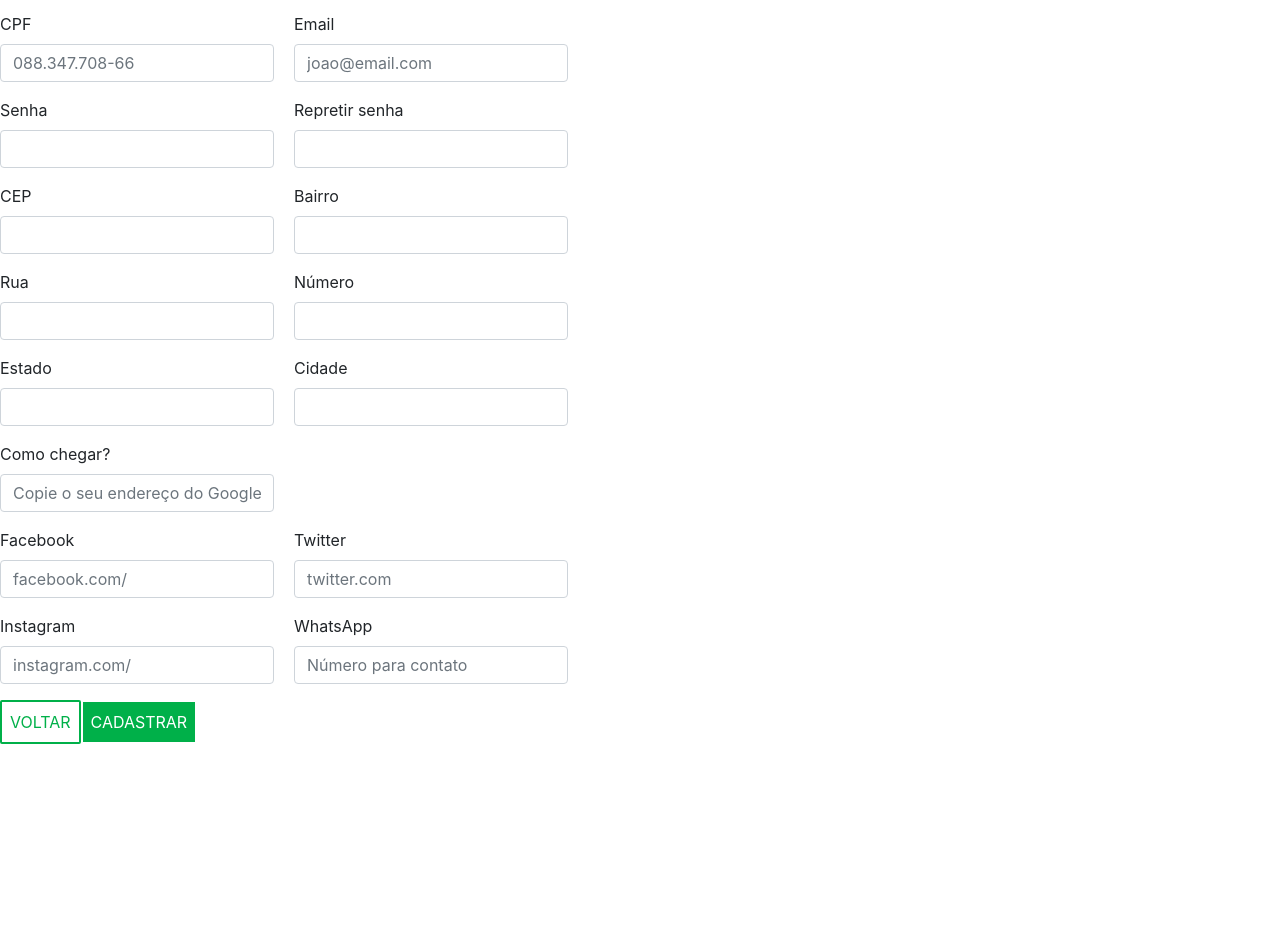
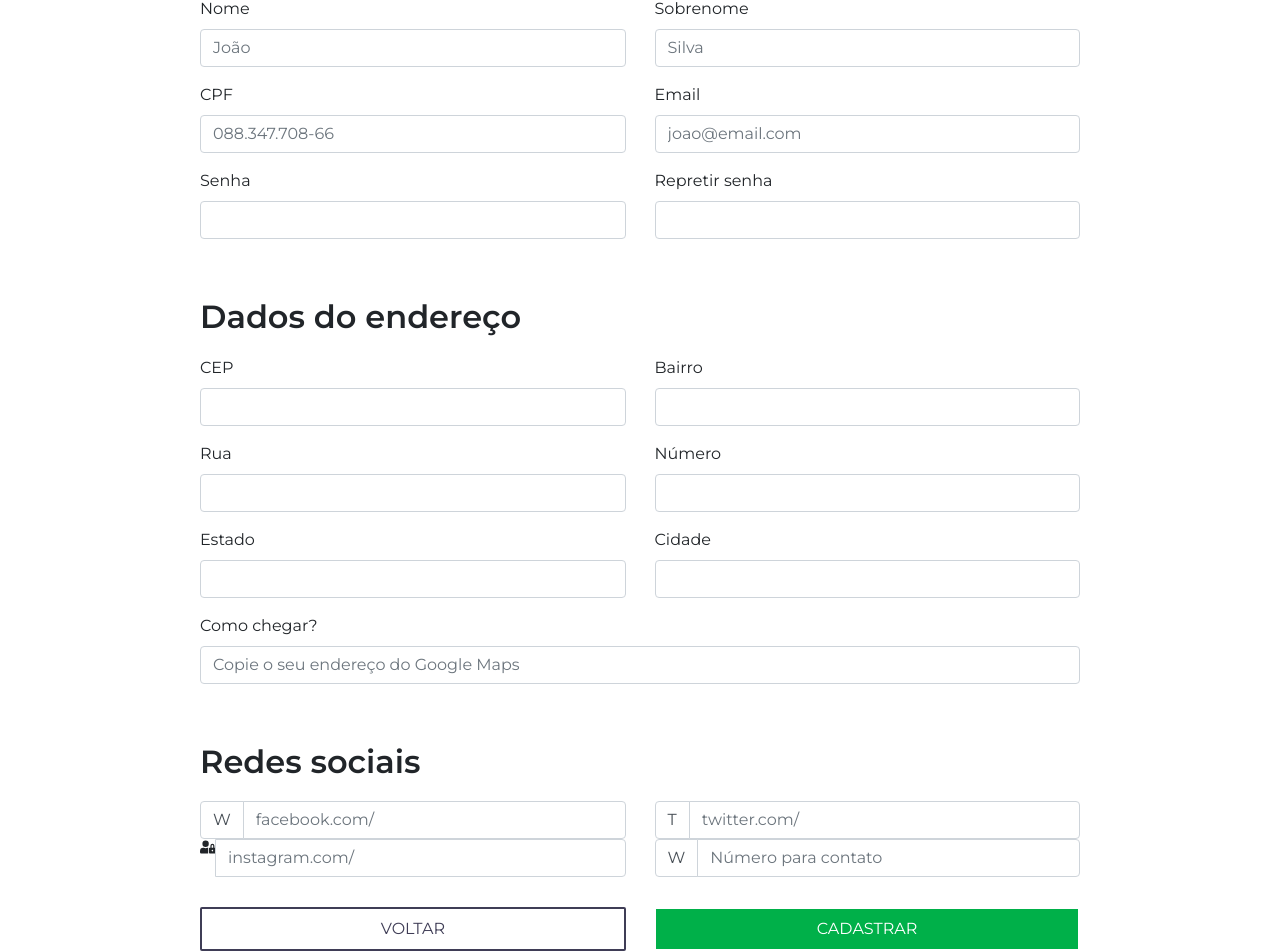
Before and after one commit to MarcelLZ/acompanhamento-nutricional, a React (Create React App) app in the folder src/web-react/: page /create-account in a window 1280 px wide. Shown: the part 229-1180 px from the top of the page. Before the commit the page ends 973 px from the top, so only its background shows below. Built offline with nearby package versions, Linux system fonts and the light colour scheme.

Commit message:
Adicionado input que suporta icone.

```diff
--- a/src/web-react/public/index.html
+++ b/src/web-react/public/index.html
@@ -26,7 +26,7 @@
     -->
     <title>React App</title>
 
-    <link href="https://fonts.googleapis.com/css?family=Montserrat&display=swap" rel="stylesheet">
+    <link href="https://fonts.googleapis.com/css2?family=Montserrat:wght@400;600&display=swap" rel="stylesheet">
   </head>
   <body>
     <noscript>You need to enable JavaScript to run this app.</noscript>
--- a/src/web-react/src/App.js
+++ b/src/web-react/src/App.js
@@ -8,6 +8,7 @@ import { Routes } from './routes'
  */
 const GlobalStyle = createGlobalStyle`
   html, body, #root {
+    font-family: 'Montserrat', sans-serif;
     width: 100%;
     height: 100%;
   }
--- a/src/web-react/src/components/Button/index.js
+++ b/src/web-react/src/components/Button/index.js
@@ -2,11 +2,12 @@ import React from 'react'
 
 import { Link } from './styles'
 
-function Button ({ to, outlined, children, ...rest }) {
+function Button ({ to, outlined, isDark, children, ...rest }) {
   return (
     <Link
       to={to}
       outlined={outlined}
+      isDark={isDark}
       {...rest}
     >
       {children}
--- a/src/web-react/src/components/Button/styles.js
+++ b/src/web-react/src/components/Button/styles.js
@@ -6,15 +6,17 @@ const Link = styled(RouterLink)`
   justify-content: center;
   align-items: center;
 
+  width: 100%;
+
   text-transform: uppercase;
-  color: ${({ outlined }) => outlined ? '#00B049' : '#fff' };
-  background: ${({ outlined }) => outlined ? '#fff' : '#00B049'};
+  color: ${({ outlined, isDark }) => outlined ? isDark ? '#3F3D56' : '#00B049' : '#fff' };
+  background: ${({ outlined, isDark }) => outlined ? '#fff' : isDark ? '#3F3D56' : '#00B049'};
   border-radius: 2px;
   padding: 8px;
-  border: 2px solid ${({ outlined }) => outlined ? '#00B049' : '#fff' };
+  border: 2px solid ${({ outlined, isDark }) => outlined ? isDark ? '#3F3D56' : '#00B049' : '#fff' };
 
   &:hover {
-    color: ${({ outlined }) => outlined ? '#00B049' : '#fff' };
+    color: ${({ outlined, isDark }) => outlined ? isDark ? '#3F3D56' : '#00B049' : '#fff' };
     text-decoration: none;
   }
 `
--- /dev/null
+++ b/src/web-react/src/components/Input/IconInput.js
@@ -0,0 +1,36 @@
+import React from 'react'
+import { InputGroup, Label, Input } from 'reactstrap'
+
+import { IconInputContainer, GroupAddon } from './styles'
+
+function randomId () {
+  return Math.floor(Math.random() * 1000) + 1
+}
+
+function IconInput ({ label, id, type = "text", placeholder, left, right }) {
+  const newID = id ? id : randomId()
+
+  return (
+    <IconInputContainer>
+      {label && <Label for={newID}>{label}</Label>}
+
+      <InputGroup>
+        {left && (
+          <GroupAddon addonType="prepend">
+            {left}
+          </GroupAddon>
+        )}
+
+        <Input type={type} id={newID} placeholder={placeholder} />
+
+        {right && (
+          <GroupAddon addonType="apend">
+            {right}
+          </GroupAddon>
+        )}
+      </InputGroup>
+    </IconInputContainer>
+  )
+}
+
+export { IconInput }
--- /dev/null
+++ b/src/web-react/src/components/Input/LabelInput.js
@@ -0,0 +1,21 @@
+import React from 'react'
+import { FormGroup, Label, Input, FormText } from 'reactstrap'
+
+function randomId () {
+  return Math.floor(Math.random() * 1000) + 1
+}
+
+function LabelInput ({ label = "Sem label", id, helpText, type = "text", placeholder }) {
+  const newID = id ? id : randomId()
+  const textoParaAparecer = !id ? 'Por favor informe o ID!' : helpText
+
+  return (
+    <FormGroup style={{ width: '100%' }}>
+      <Label for={newID}>{label}</Label>
+      <Input type={type} id={newID} placeholder={placeholder}  />
+      {textoParaAparecer ? <FormText id={`small-${id}`}>{textoParaAparecer}</FormText> : null}
+    </FormGroup>
+  )
+}
+
+export { LabelInput }
--- a/src/web-react/src/components/Input/index.js
+++ b/src/web-react/src/components/Input/index.js
@@ -1,21 +1,4 @@
-import React from 'react'
-import { FormGroup, Label, Input, FormText } from 'reactstrap'
+import { LabelInput } from './LabelInput'
+import { IconInput } from './IconInput'
 
-function randomId () {
-  return Math.floor(Math.random() * 1000) + 1
-}
-
-function LabelInput ({ label = "Sem label", id, helpText, type = "text", placeholder }) {
-  const newID = id ? id : randomId()
-  const textoParaAparecer = !id ? 'Por favor informe o ID!' : helpText
-
-  return (
-    <FormGroup>
-      <Label for={newID}>{label}</Label>
-      <Input type={type} id={newID} placeholder={placeholder} />
-      {textoParaAparecer ? <FormText id={`small-${id}`}>{textoParaAparecer}</FormText> : null}
-    </FormGroup>
-  )
-}
-
-export { LabelInput }
+export { LabelInput, IconInput }
--- /dev/null
+++ b/src/web-react/src/components/Input/styles.js
@@ -0,0 +1,10 @@
+import styled from 'styled-components'
+import { InputGroupAddon } from 'reactstrap'
+
+export const IconInputContainer = styled.div`
+  width: 100%;
+`
+
+export const GroupAddon = styled(InputGroupAddon)`
+  span { background-color: #fff; }
+`
--- a/src/web-react/src/components/NutriRegistry/index.js
+++ b/src/web-react/src/components/NutriRegistry/index.js
@@ -1,12 +1,17 @@
 import React from 'react'
+import { FaUserLock } from 'react-icons/fa'
 
-import { LabelInput } from '../Input'
+import { LabelInput, IconInput } from '../Input'
 import { Button } from '../Button'
-import { FormContainer, Space, Row } from './styles'
+
+import { FormContainer, Space, Fieldset, Legend, Row } from './styles'
 
 function NutriRegistry () {
   return (
     <FormContainer>
+      <Fieldset>
+        <Legend>Crie sua conta</Legend>
+
         <Row>
           <LabelInput
             label="Nome"
@@ -56,6 +61,10 @@ function NutriRegistry () {
             id="repeat-password"
           />
         </Row>
+      </Fieldset>
+
+      <Fieldset>
+        <Legend>Dados do endereço</Legend>
 
         <Row>
           <LabelInput
@@ -106,41 +115,47 @@ function NutriRegistry () {
             placeholder="Copie o seu endereço do Google Maps"
           />
         </Row>
+      </Fieldset>
+
+      <Fieldset>
+        <Legend>Redes sociais</Legend>
 
         <Row>
-        <LabelInput
-          label="Facebook"
+          <IconInput
+            left="W"
             id="facebook"
             placeholder="facebook.com/"
           />
 
           <Space />
 
-        <LabelInput
-          label="Twitter"
+          <IconInput
+            left="T"
             id="twitter"
-          placeholder="twitter.com"
+            placeholder="twitter.com/"
           />
         </Row>
 
         <Row>
-        <LabelInput
-          label="Instagram"
+          <IconInput
+            left={<FaUserLock />}
             id="instagram"
             placeholder="instagram.com/"
           />
 
           <Space />
 
-        <LabelInput
-          label="WhatsApp"
+          <IconInput
+            left="W"
             id="whatsapp"
             placeholder="Número para contato"
           />
         </Row>
+      </Fieldset>
 
       <Row>
-        <Button to="/" outlined>Voltar</Button>
+        <Button to="/" outlined isDark>Voltar</Button>
+        <Space />
         <Button>Cadastrar</Button>
       </Row>
     </FormContainer>
--- a/src/web-react/src/components/NutriRegistry/styles.js
+++ b/src/web-react/src/components/NutriRegistry/styles.js
@@ -4,7 +4,17 @@ import styled from 'styled-components'
 export const FormContainer = styled.form``
 
 export const Space = styled.div`
-  width: 20px;
+  width: 60px;
+`
+
+export const Fieldset = styled.fieldset`
+  margin-bottom: 30px;
+`
+
+export const Legend = styled.legend`
+  font-weight: 600;
+  font-size: 32px;
+  line-height: 63px;
 `
 
 export const Row = styled.div`
--- a/src/web-react/src/pages/CreateAccount/index.js
+++ b/src/web-react/src/pages/CreateAccount/index.js
@@ -3,10 +3,14 @@ import React from 'react'
 import { WithLogo } from '../../components/Page/WithLogo'
 import { NutriRegistry } from '../../components/NutriRegistry'
 
+import { Container } from './styles'
+
 function CreateAccount () {
   return (
     <WithLogo>
-      <NutriRegistry />
+      <Container>
+        <NutriRegistry />
+      </Container>
     </WithLogo>
   )
 }
--- a/src/web-react/src/pages/CreateAccount/styles.js
+++ b/src/web-react/src/pages/CreateAccount/styles.js
@@ -0,0 +1,6 @@
+import styled from 'styled-components'
+
+export const Container = styled.div`
+  padding: 0 200px;
+  box-sizing: border-box;
+`
```
Lines whose indentation alone changed are shown as unchanged.
